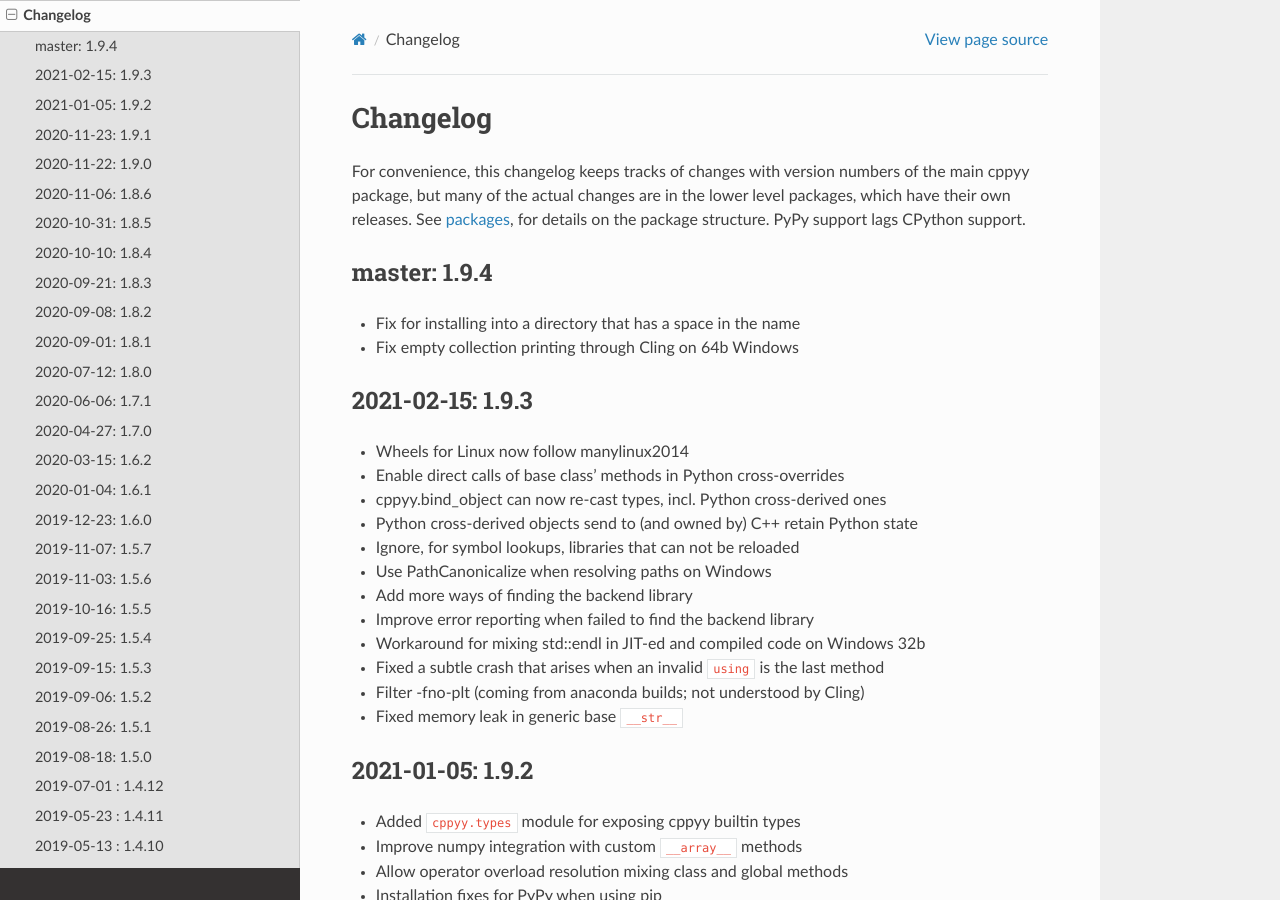
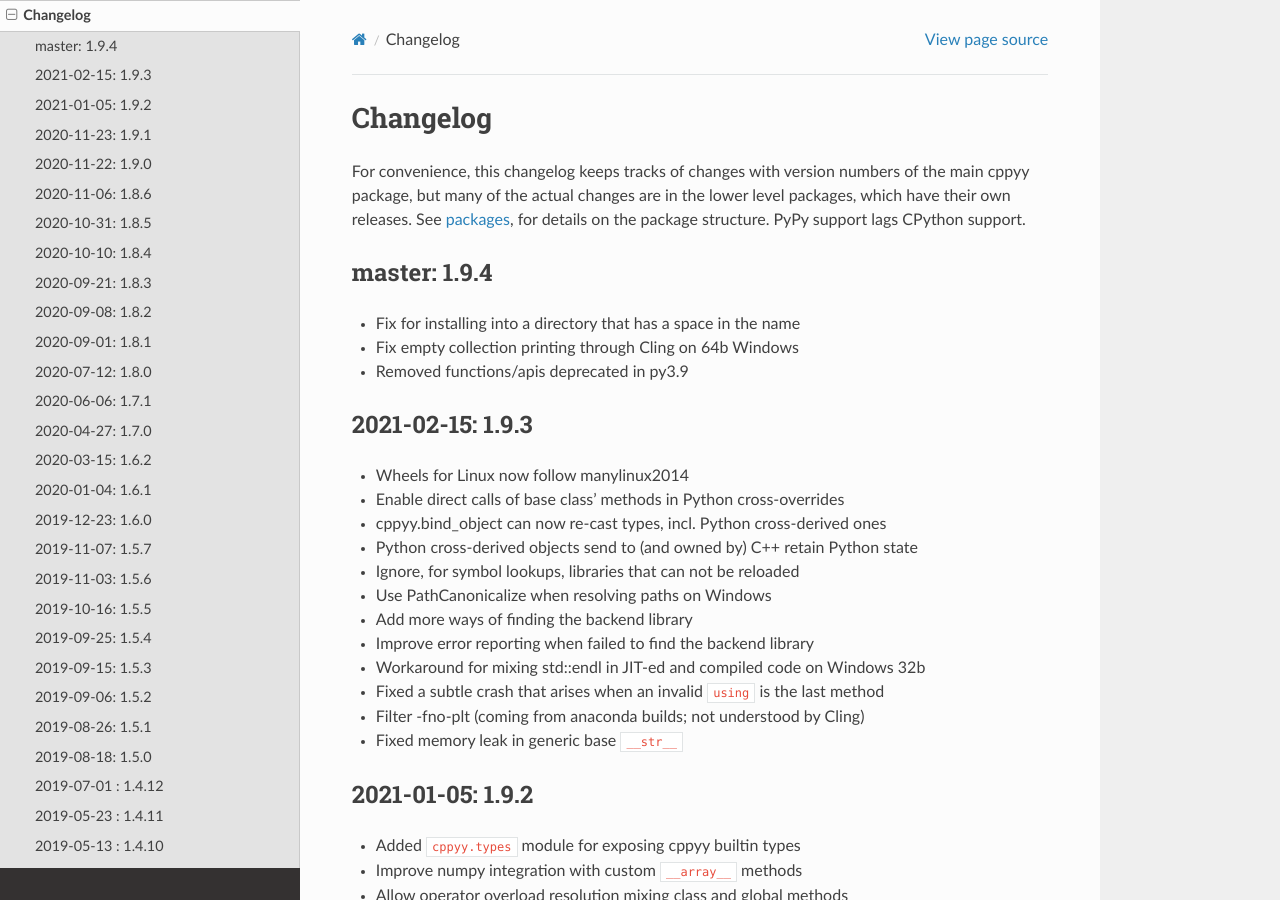
Before and after one commit to wlav/cppyy, a Sphinx documentation site: the page built from doc/source/changelog.rst, in a window 1280 px wide and 900 px high. Built offline with Sphinx 7.4.7 and the Read the Docs theme 2.0.0, drawn with Linux system fonts in a browser that asks for light colours.

Commit message:
removed functions/apis deprecated by py39

```diff
--- a/doc/source/changelog.rst
+++ b/doc/source/changelog.rst
@@ -15,6 +15,7 @@
 
 * Fix for installing into a directory that has a space in the name
 * Fix empty collection printing through Cling on 64b Windows
+* Removed functions/apis deprecated in py3.9
 
 
 2021-02-15: 1.9.3
```
